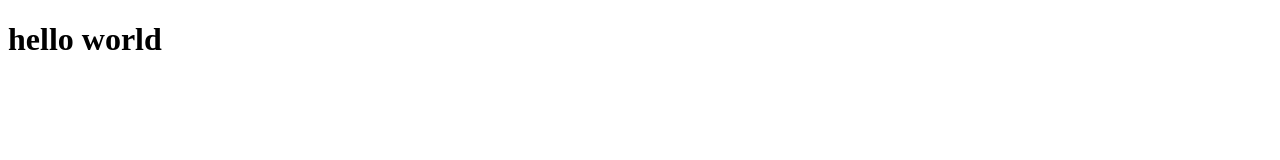
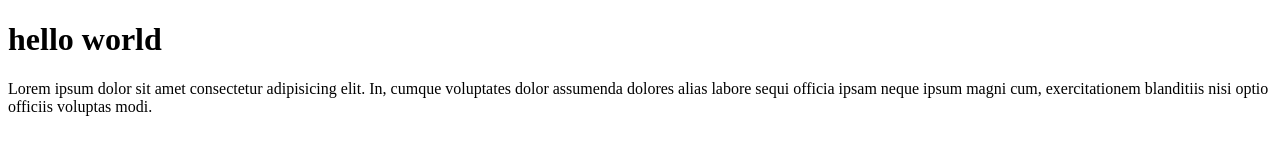
Before and after one commit to mudasirahmed100/git-exp-beginner, a plain HTML site: page index.html in a window 1280 px wide. Drawn offline with Linux system fonts and the light colour scheme.

Commit message:
para added

```diff
--- a/index.html
+++ b/index.html
@@ -1,16 +1,22 @@
 <!DOCTYPE html>
 <html lang="en">
+
 <head>
     <meta charset="UTF-8">
     <meta name="viewport" content="width=device-width, initial-scale=1.0">
     <title>github</title>
 </head>
+
 <body>
 
     <h1>hello world</h1>
+    <p>Lorem ipsum dolor sit amet consectetur adipisicing elit. In, cumque voluptates dolor assumenda dolores alias
+        labore sequi officia ipsam neque ipsum magni cum, exercitationem blanditiis nisi optio officiis voluptas modi.
+    </p>
 
 
 
 
 </body>
+
 </html>
```
